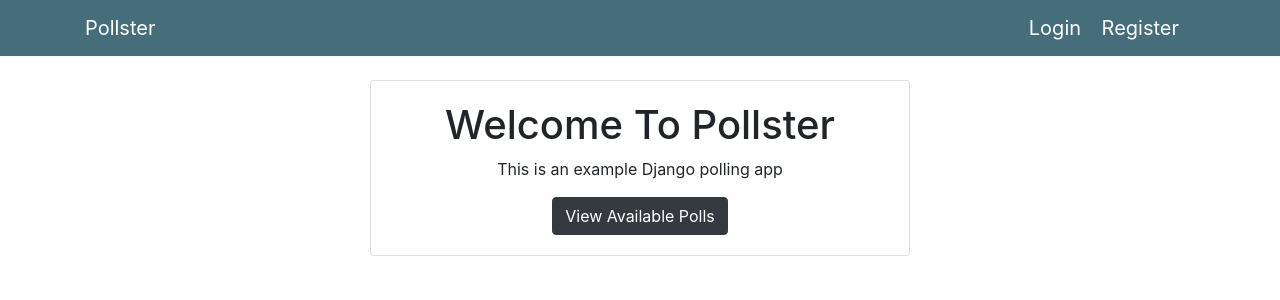
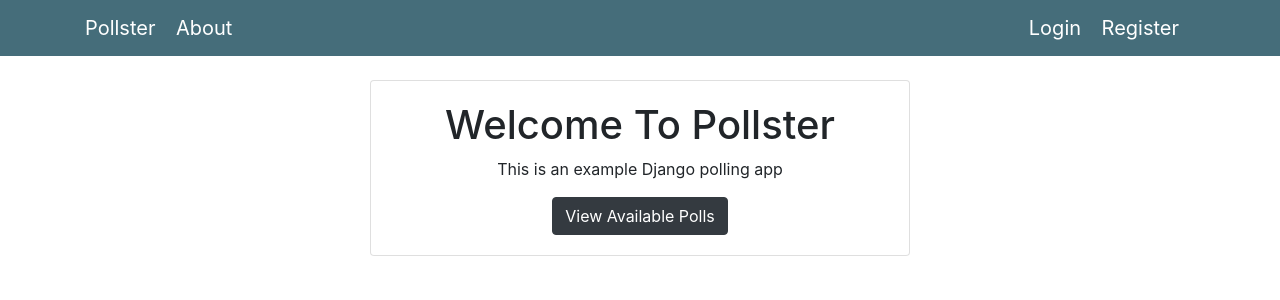
Before and after one commit to gulnaz1024/pollster, a Django app: page / in a window 1280 px wide. Shown: the top 300 px of the page. Run offline with Django 3.2, Linux system fonts and the light colour scheme; some libraries are stand-ins or nearby versions.

Commit message:
add about page

```diff
--- a/pages/urls.py
+++ b/pages/urls.py
@@ -4,4 +4,5 @@ from . import views
 
 urlpatterns = [
     path('', views.index, name='index'),
+    path('about/', views.about, name='about'),
 ]
--- a/pages/views.py
+++ b/pages/views.py
@@ -2,3 +2,6 @@ from django.shortcuts import render
 
 def index(request):
   return render(request, 'pages/index.html')
+
+def about(request):
+  return render(request, 'pages/about.html')
--- a/templates/partials/_navbar.html
+++ b/templates/partials/_navbar.html
@@ -1,6 +1,9 @@
 <nav class="navbar navbar-dark mb-4" style="background-color: #456D7A;">
 	<div class="container">
+		<span>
 			<a class="navbar-brand" href="/">Pollster</a>
+			<a class="navbar-brand" href="/about">About</a>
+		</span>
 		<span>
 			{% if user.is_authenticated %}
 				<a class="navbar-brand" href="/profile">Profile</a>
```
Also changed, not shown: templates/pages/about.html (added, +12 -0 lines). Lines whose indentation alone changed are shown as unchanged.
